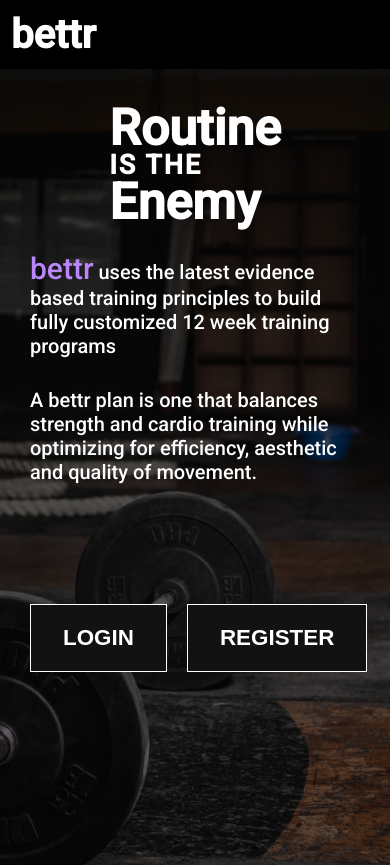
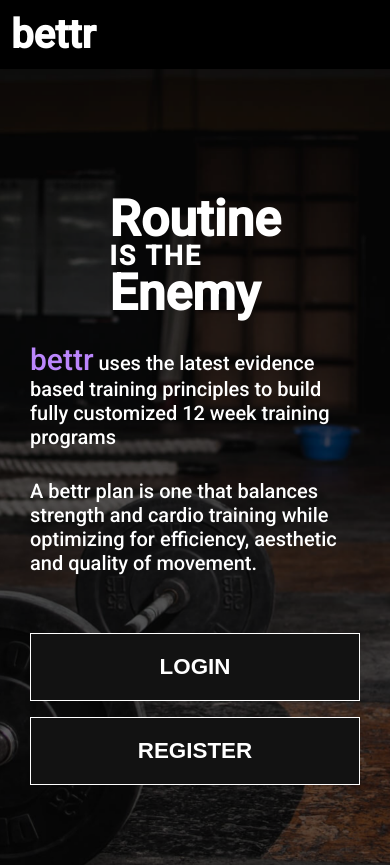
Before and after one commit to verdi327/bettr-client, a React (Create React App) app: page / in a window 390 px wide. Shown: the top 865 px of the page. Built offline with nearby package versions, Linux system fonts and the light colour scheme.

Commit message:
styling update: remove checkmarks for rest days, make landing page and app views mobile responsive

```diff
--- a/src/components/WorkoutListItem/WorkoutListItem.css
+++ b/src/components/WorkoutListItem/WorkoutListItem.css
@@ -26,7 +26,7 @@
 }
 
 .WorkoutListItem.rest-day i {
-  color: var(--black)
+  color: var(--background)
 }
 
 .WorkoutListItem.active {
--- a/src/index.css
+++ b/src/index.css
@@ -114,3 +114,9 @@ input[type='radio'], input[type='checkbox'] {
 section.content {
   padding: 25px;
 }
+
+section {
+  max-width: 1000px;
+  margin-left: auto;
+  margin-right: auto;
+}
--- a/src/routes/LandingPage/LandingPage.css
+++ b/src/routes/LandingPage/LandingPage.css
@@ -14,6 +14,7 @@
   flex-direction: column;
   padding: 30px;
   margin-top:0;
+  max-width: 100%;
 }
 
 .hero h1 {
@@ -66,17 +67,29 @@
   padding: 20px 32px;
 }
 
-@media only screen and (min-device-width: 568px) {
+@media (min-width: 568px) {
   .cta-buttons a {
     margin-right: 20px;
   }
 }
 
+@media (max-width: 500px) {
+  .cta-buttons {
+    flex-direction: column;
+    margin-top: 50px;
+  }
+  .cta-buttons a {
+    margin: 8px 0;
+  }
+}
+
 .LandingPage section {
   display: flex;
-  padding: 30px;
-  margin-top:30px;
-  margin-bottom: 30px;
+  justify-content: center;
+  margin: 70px auto;
+  max-width: 1000px;
+  padding-left:30px;
+  padding-right: 30px;
 }
 
 .LandingPage section .section-header {
@@ -130,10 +143,10 @@ aside .quote::after {
 }
 
 section#cta {
-  height: 75vh;
+  min-height: 75vh;
 }
 
-@media only screen and (max-device-width: 568px) {
+@media (max-width: 568px) {
   .LandingPage section {
     flex-direction: column;
   }
--- a/src/routes/WorkoutsPage/WorkoutsPage.css
+++ b/src/routes/WorkoutsPage/WorkoutsPage.css
@@ -21,6 +21,7 @@ section.WorkoutsPage{
   position: fixed;
   bottom: 0;
   overflow: hidden;
+  max-width: 600px;
   width: 100%;
 }
 
```
